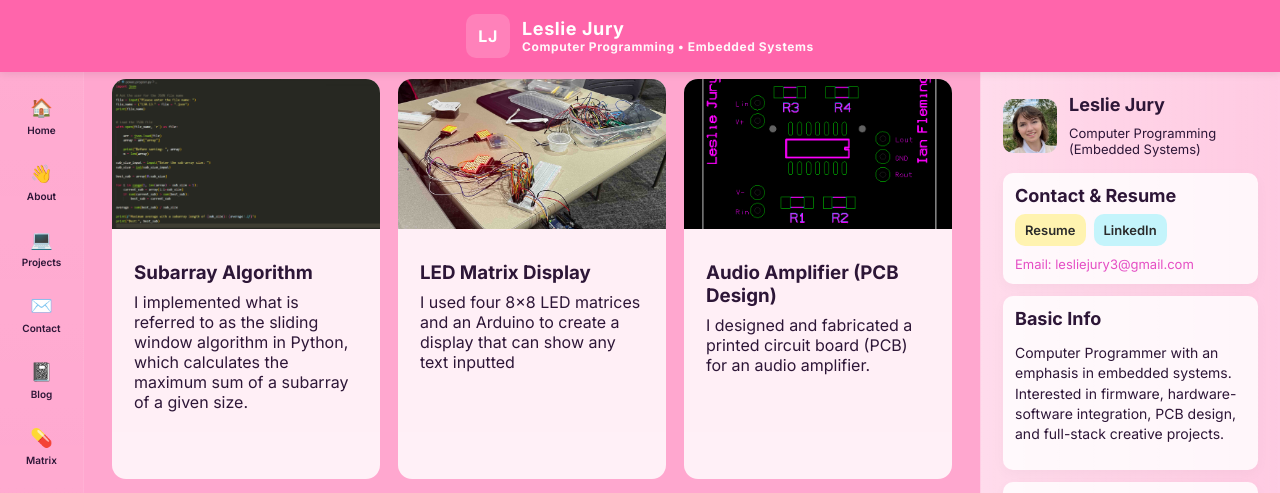
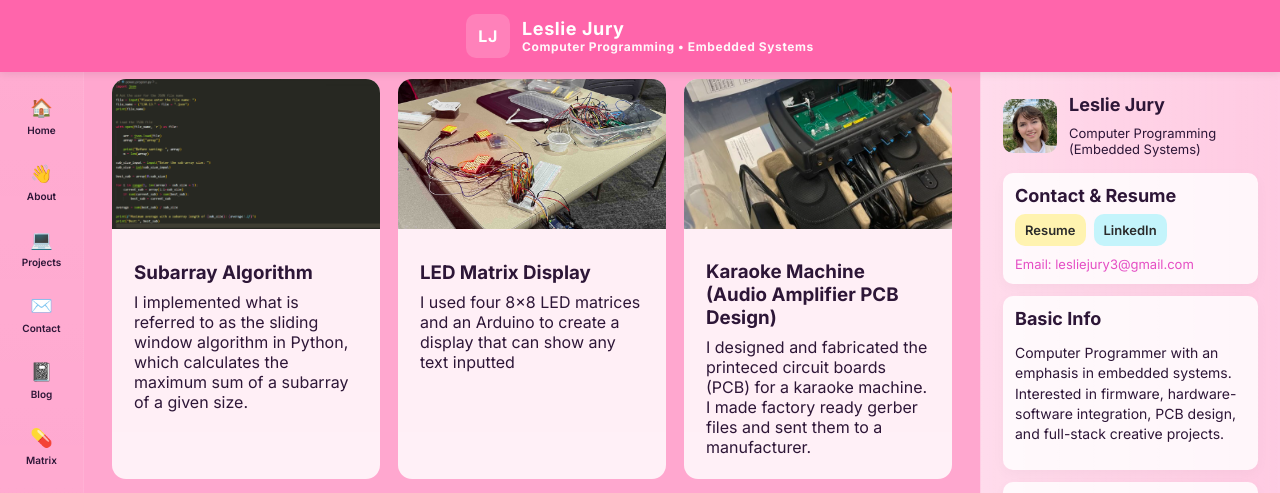
Before and after one commit to LeslieJury/lesliejury.github.io, a Jekyll site: the page built from projects.html, in a window 1280 px wide and 900 px high, scrolled down 540 px, cut to the strip 0-493 px from the top of the window. Built offline with Jekyll 4.4.1, drawn with Linux system fonts in a browser that asks for light colours.

Commit message:
Karaoke Machine project

```diff
--- a/pcb.html
+++ b/pcb.html
@@ -1,8 +1,8 @@
 ---
 layout: default
-title: PCB Design - Audio Amplifier
+title: Karaoke Machine (Audio Amplifier PCB Design)
 ---
-<h2>Audio Amplifier (PCB Design)</h2>
+<h2>Karaoke Machine (Audio Amplifier PCB Design)</h2>
 <p>
     In this project, I designed and fabricated a printed circuit board (PCB) for an audio amplifier. I made factory ready gerber files and sent them to a manufacturer.
     The most interesting step to me was the routing, it wasn't very challenging but I know it will be more challenging in the future, and this is good practice for me.
--- a/projects.html
+++ b/projects.html
@@ -80,13 +80,13 @@ title: Projects
 
         <article class="new-card">
 
-            <img class="new-card-image" src="images/soldermask.png" alt="Solder mask">
+            <img class="new-card-image" src="images/amplifier.png" alt="Finished Amplifier">
             <div class="new-card-body">
                 <a href="pcb.html">
-                    <h3>Audio Amplifier (PCB Design)</h3>
+                    <h3>Karaoke Machine (Audio Amplifier PCB Design)</h3>
                 </a>
                 <p>
-                    I designed and fabricated a printed circuit board (PCB) for an audio amplifier.
+                    I designed and fabricated the printeced circuit boards (PCB) for a karaoke machine. I made factory ready gerber files and sent them to a manufacturer.
                 </p>
             </div>
 
```
